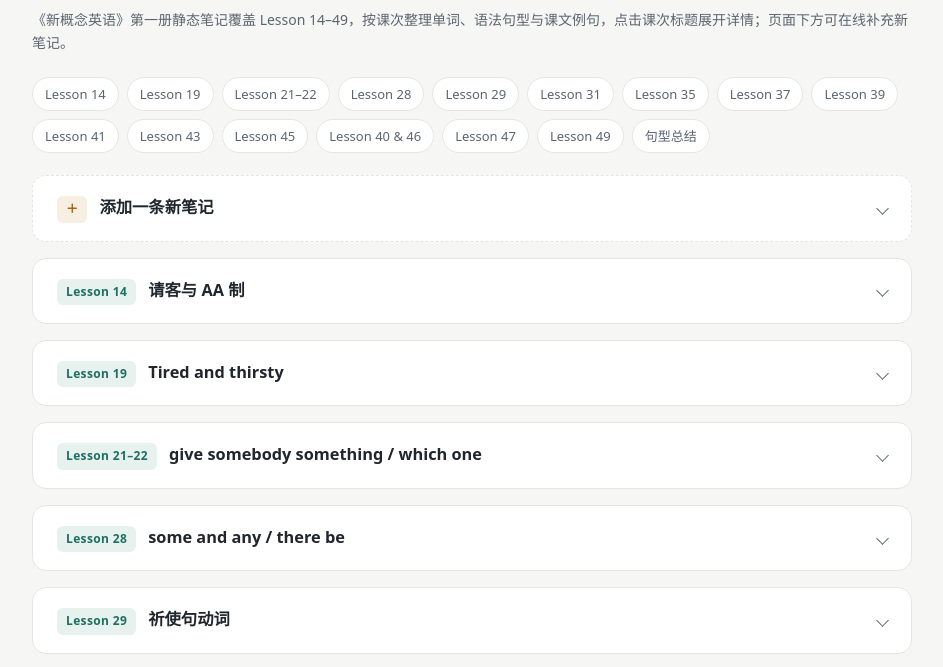
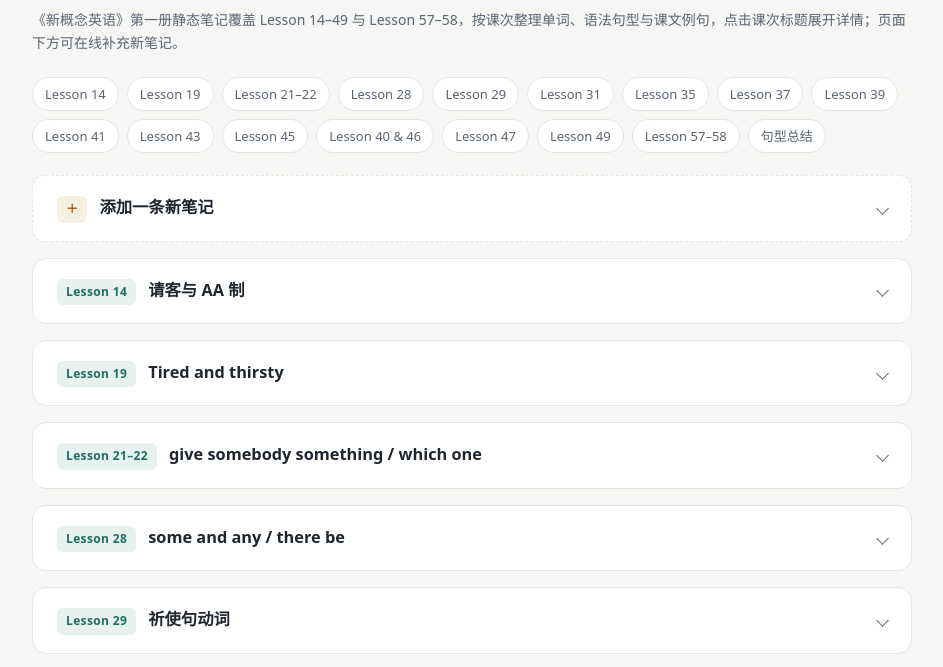
Before and after one commit to zcnxj/web, a plain HTML site: page notes.html in a window 1280 px wide. Shown: the part 127-794 px from the top of the page, without its empty margins (168-1111 px from the left). Drawn offline with Linux system fonts and the light colour scheme; no server answers.

Commit message:
接入 Lesson 57-58 静态卡片并加入加载列表

```diff
--- a/notes.html
+++ b/notes.html
@@ -49,9 +49,9 @@ footer{border-top:1px solid var(--line);margin-top:32px;padding:28px 0 40px;colo
 <header class="topbar"><div class="topbar-inner"><div class="brand">进击的小超超<span> · 学习笔记</span></div><nav class="nav"><a href="index.html">返回主页</a></nav></div></header>
 <main class="container"><section id="notes">
 <h2 class="section-title">英语学习笔记</h2>
-<p class="section-desc">《新概念英语》第一册静态笔记覆盖 Lesson 14–49，按课次整理单词、语法句型与课文例句，点击课次标题展开详情；页面下方可在线补充新笔记。</p>
+<p class="section-desc">《新概念英语》第一册静态笔记覆盖 Lesson 14–49 与 Lesson 57–58，按课次整理单词、语法句型与课文例句，点击课次标题展开详情；页面下方可在线补充新笔记。</p>
 <div class="notes-index">
-<a href="#l14">Lesson 14</a><a href="#l19">Lesson 19</a><a href="#l2122">Lesson 21–22</a><a href="#l28">Lesson 28</a><a href="#l29">Lesson 29</a><a href="#l31">Lesson 31</a><a href="#l35">Lesson 35</a><a href="#l37">Lesson 37</a><a href="#l39">Lesson 39</a><a href="#l41">Lesson 41</a><a href="#l43">Lesson 43</a><a href="#l45">Lesson 45</a><a href="#l4046">Lesson 40 &amp; 46</a><a href="#l47">Lesson 47</a><a href="#l49">Lesson 49</a><a href="#lsum">句型总结</a>
+<a href="#l14">Lesson 14</a><a href="#l19">Lesson 19</a><a href="#l2122">Lesson 21–22</a><a href="#l28">Lesson 28</a><a href="#l29">Lesson 29</a><a href="#l31">Lesson 31</a><a href="#l35">Lesson 35</a><a href="#l37">Lesson 37</a><a href="#l39">Lesson 39</a><a href="#l41">Lesson 41</a><a href="#l43">Lesson 43</a><a href="#l45">Lesson 45</a><a href="#l4046">Lesson 40 &amp; 46</a><a href="#l47">Lesson 47</a><a href="#l49">Lesson 49</a><a href="#l5758">Lesson 57–58</a><a href="#lsum">句型总结</a>
 </div>
 <details class="note-card add-card" id="add-note"><summary class="note-summary"><span class="lesson-tag" style="color:var(--amber);background:var(--amber-soft)">＋</span><h3>添加一条新笔记</h3><span class="arrow" aria-hidden="true"></span></summary>
 <div class="add-form"><div class="row2"><div><label for="f-lesson">课次（可选，如 Lesson 52）</label><input type="text" id="f-lesson" placeholder="Lesson 52"></div><div><label for="f-title">标题</label><input type="text" id="f-title" placeholder="如：现在进行时例句"></div></div><div><label for="f-content">正文（一行一条，换行可保留）</label><textarea id="f-content" placeholder="单词 / 短语 / 例句，逐条写"></textarea></div><div><label for="f-token">写入口令</label><input type="password" id="f-token" placeholder="你设置的写入口令"></div><button type="button" id="f-submit">保存并发布</button><div class="form-msg" id="f-msg"></div></div>
@@ -62,9 +62,9 @@ footer{border-top:1px solid var(--line);margin-top:32px;padding:28px 0 40px;colo
 <footer><div class="container footer-inner"><div>© 2026 进击的小超超 · 学习主页</div><div><a href="index.html">返回主页</a>&nbsp;·&nbsp;<span>更新于 2026-11-24</span></div></div></footer>
 <script>
 const API='https://notes-api.zcc530885.workers.dev/notes';
-function esc(s){return(s||'').replace(/[&<>"']/g,c=>({'&':'&amp;','<':'&lt;','>':'&gt;','"':'&quot;',"'":'&#39;'}[c]))}
+function esc(s){return(s||'').replace(/[&<>'"]/g,c=>({'&':'&amp;','<':'&lt;','>':'&gt;','"':'&quot;',"'":'&#39;'}[c]))}
 function fmtTime(iso){try{const d=new Date(iso);return d.getFullYear()+'-'+String(d.getMonth()+1).padStart(2,'0')+'-'+String(d.getDate()).padStart(2,'0')}catch(e){return ''}}
-async function loadStatic(){const box=document.getElementById('static-notes');const parts=['notes-part1.html','notes-part2.html','notes-part3.html'];let html='';for(const p of parts){try{const r=await fetch(p);html+=await r.text();}catch(e){}}box.innerHTML=html}
+async function loadStatic(){const box=document.getElementById('static-notes');const parts=['notes-part1.html','notes-part2.html','notes-part3.html','notes-part4.html'];let html='';for(const p of parts){try{const r=await fetch(p);html+=await r.text();}catch(e){}}box.innerHTML=html}
 async function loadNotes(){const box=document.getElementById('cloud-notes');try{const res=await fetch(API);const data=await res.json();const list=data.notes||[];if(!list.length){box.innerHTML='<p class="cloud-empty">还没有补充笔记，点上面「添加一条新笔记」写第一条。</p>';return}box.innerHTML=list.map(function(n){const tag=n.lesson?esc(n.lesson):'新增';const title=esc(n.title||'未命名');const body=esc(n.content||'').replace(/\n/g,'<br>');const when=fmtTime(n.createdAt);return '<details class="note-card" id="c'+esc(n.id)+'"><summary class="note-summary"><span class="lesson-tag">'+tag+'</span><h3>'+title+'</h3><span class="arrow" aria-hidden="true"></span></summary><div class="note-block"><div class="ex"><span>'+body+'</span></div><div class="cloud-meta">'+when+'</div></div></details>'}).join('')}catch(e){box.innerHTML='<p class="cloud-empty">云端笔记暂时加载不到，稍后刷新再试。</p>'}}
 document.getElementById('f-submit').addEventListener('click',async function(){const lesson=document.getElementById('f-lesson').value.trim();const title=document.getElementById('f-title').value.trim();const content=document.getElementById('f-content').value.trim();const token=document.getElementById('f-token').value.trim();const msg=document.getElementById('f-msg');const btn=document.getElementById('f-submit');if(!title&&!content){msg.className='form-msg err';msg.textContent='标题和正文不能都为空。';return}if(!token){msg.className='form-msg err';msg.textContent='请填写写入口令。';return}btn.disabled=true;msg.className='form-msg';msg.textContent='保存中…';try{const res=await fetch(API,{method:'POST',headers:{'Content-Type':'application/json','Authorization':'Bearer '+token},body:JSON.stringify({lesson:lesson,title:title,content:content})});const data=await res.json();if(!res.ok)throw new Error(data.error||'保存失败');msg.className='form-msg ok';msg.textContent='已发布！';document.getElementById('f-lesson').value='';document.getElementById('f-title').value='';document.getElementById('f-content').value='';document.getElementById('f-token').value='';await loadNotes()}catch(err){msg.className='form-msg err';msg.textContent='保存失败：'+err.message}finally{btn.disabled=false}});
 loadStatic();
```
